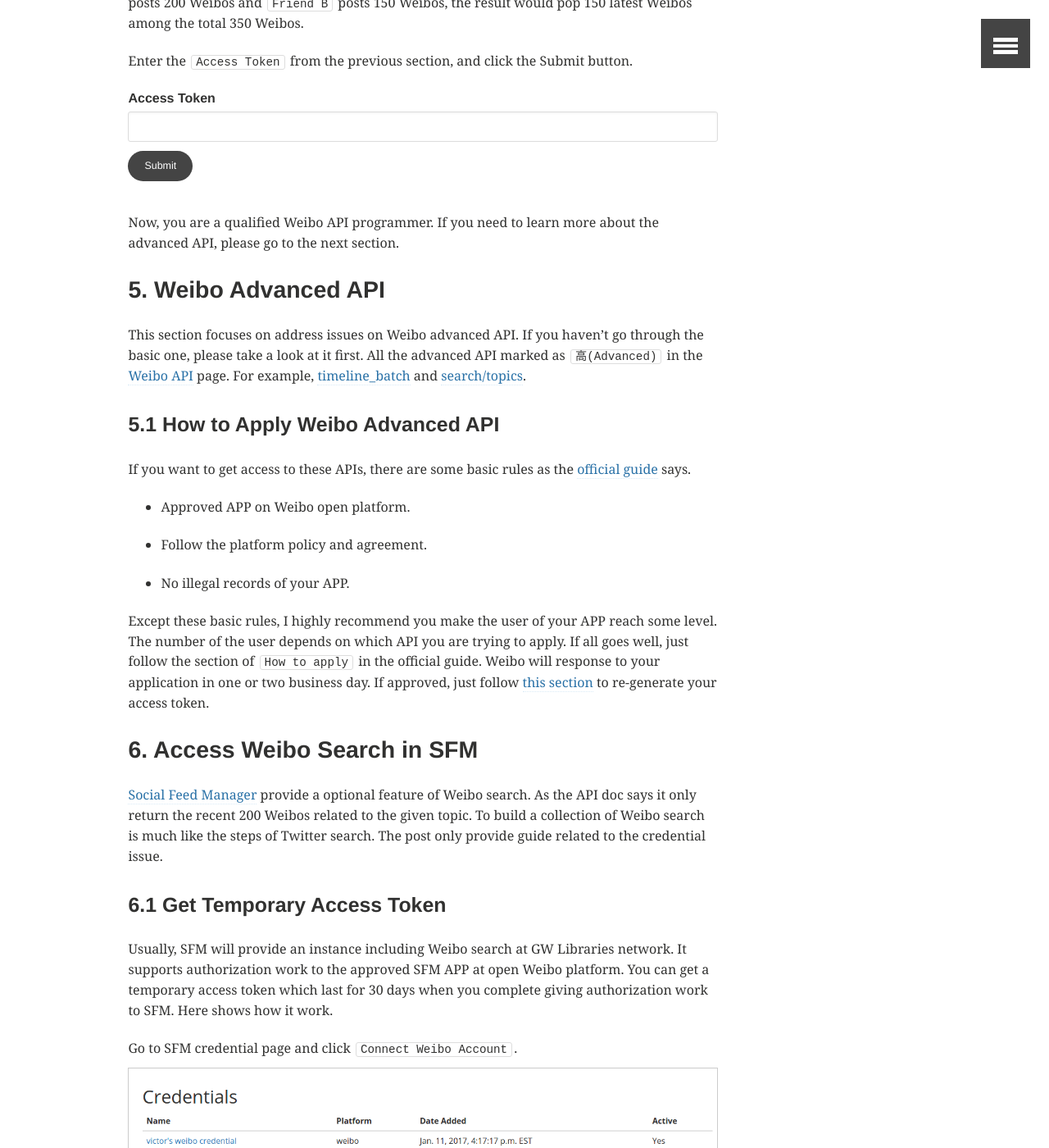
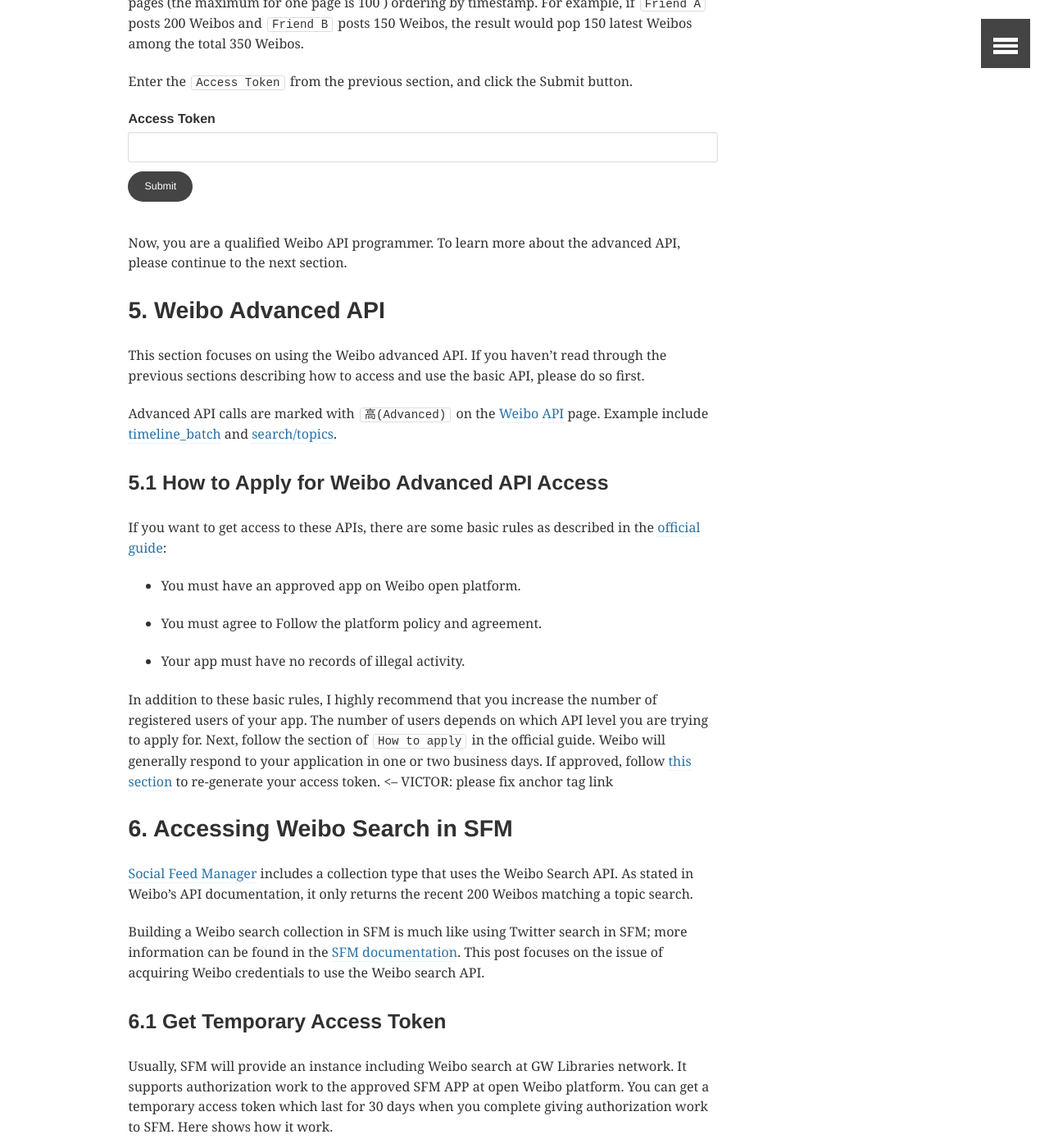
Before and after one commit to gwu-libraries/sfm-ui, a Jekyll site: the page built from _posts/2016-04-26-weibo-api-guide.md, in a window 1280 px wide and 1400 px high, scrolled down 11834 px. Shown: the whole window at 82% size. Built offline with Jekyll 4.4.1, drawn with Linux system fonts in a browser that asks for light colours; comment, search, counter and statistics services are not loaded; some of the changed text lies outside the part shown.

Commit message:
Edits to improve readability. Victor, please see places where I mentioned "Victor" for things to add/fix

```diff
--- a/_posts/2016-04-26-weibo-api-guide.md
+++ b/_posts/2016-04-26-weibo-api-guide.md
@@ -57,7 +57,7 @@
 * App Secret
 * Redirect URI
 
-If you already have all of them, please go to the next [section](#get-access-token).
+If you already have all of them, please skip to [Get Access Token](#get-access-token). <-- VICTOR this anchor tag link does not seem to work
 
 ### 2.1 Go to [http://open.weibo.com](http://open.weibo.com/)
 Assuming you have no problem with your firewall blocking weibo.com, please go to [http://open.weibo.com](http://open.weibo.com/) and you will see the following page:
@@ -221,29 +221,31 @@
 </form>
 
 
-Now, you are a qualified Weibo API programmer. If you need to learn more about the advanced API, please go
+Now, you are a qualified Weibo API programmer. To learn more about the advanced API, please continue
 to the next section.
 
 ## 5. Weibo Advanced API
-This section focuses on address issues on Weibo advanced API. If you haven't go through the basic one, please take a look at it first.
-All the advanced API marked as `高(Advanced)` in the  [Weibo API](http://open.weibo.com/wiki/%E5%BE%AE%E5%8D%9AAPI) page.
-For example, [timeline_batch](http://open.weibo.com/wiki/2/statuses/timeline_batch) and [search/topics](http://open.weibo.com/wiki/2/search/topics).
+This section focuses on using the Weibo advanced API. If you haven't read through the previous sections describing how to access and use the basic API, please do so first.
 
-### 5.1 How to Apply Weibo Advanced API
+Advanced API calls are marked with `高(Advanced)` on the [Weibo API](http://open.weibo.com/wiki/%E5%BE%AE%E5%8D%9AAPI) page.
+Example include [timeline_batch](http://open.weibo.com/wiki/2/statuses/timeline_batch) and [search/topics](http://open.weibo.com/wiki/2/search/topics).
 
-If you want to get access to these APIs, there are some basic rules as the [official guide](http://open.weibo.com/wiki/%E9%AB%98%E7%BA%A7%E6%8E%A5%E5%8F%A3%E7%94%B3%E8%AF%B7) says.
+### 5.1 How to Apply for Weibo Advanced API Access
 
-* Approved APP on Weibo open platform.
-* Follow the platform policy and agreement.
-* No illegal records of your APP.
+If you want to get access to these APIs, there are some basic rules as described in the [official guide](http://open.weibo.com/wiki/%E9%AB%98%E7%BA%A7%E6%8E%A5%E5%8F%A3%E7%94%B3%E8%AF%B7):
 
-Except these basic rules, I highly recommend you make the user of your APP reach some level. The number of the user depends on which API you are trying to apply.
-If all goes well, just follow the section of `How to apply` in the official guide. Weibo will response to your application in one or two business day.
-If approved, just follow [this section](#get-access-token) to re-generate your access token.
+* You must have an approved app on Weibo open platform.
+* You must agree to Follow the platform policy and agreement.
+* Your app must have no records of illegal activity.
 
-## 6. Access Weibo Search in SFM
-[Social Feed Manager]({{ site.github.url }}) provide a optional feature of Weibo search. As the API doc says it only return the recent 200 Weibos related to the given topic.
-To build a collection of Weibo search is much like the steps of Twitter search. The post only provide guide related to the credential issue.
+In addition to these basic rules, I highly recommend that you increase the number of registered users of your app. The number of users depends on which API level you are trying to apply for.
+Next, follow the section of `How to apply` in the official guide. Weibo will generally respond to your application in one or two business days.
+If approved, follow [this section](#get-access-token) to re-generate your access token. <-- VICTOR: please fix anchor tag link
+
+## 6. Accessing Weibo Search in SFM
+[Social Feed Manager]({{ site.github.url }}) includes a collection type that uses the Weibo Search API. As stated in Weibo's API documentation, it only returns the recent 200 Weibos matching a topic search.
+
+Building a Weibo search collection in SFM is much like using Twitter search in SFM; more information can be found in the [SFM documentation](http://sfm.readthedocs.io/en/latest/collections.html#weibo-search). This post focuses on the issue of acquiring Weibo credentials to use the Weibo search API.
 
 ### 6.1 Get Temporary Access Token
 Usually, SFM will provide an instance including Weibo search at GW Libraries network. It supports authorization work to the approved SFM APP at open Weibo platform.
@@ -259,7 +261,7 @@
 Finally, you will be redirect to the access token page.
 ![weibo sfm access]({{ site.github.url }}/images/weibo/weibo_sfm_token.png)
 
-With above access token, you can build your own Weibo search collection. By the way, the access token will expire in 30 days.
+With above access token, you can build your own Weibo search collection. This access token will expire in 30 days.  VICTOR: Please add what to do after 30 days to get a new access token.
 
 Congratulations! You have completed all the sections. I hope this guide will be helpful to you in the future! If you have any questions, please feel free to contact me: [Yecheng Tan](http://library.gwu.edu/users/ychtan).
 
```
Also changed, not shown: other parts of _posts/2016-04-26-weibo-api-guide.md (+2 -2 lines).
